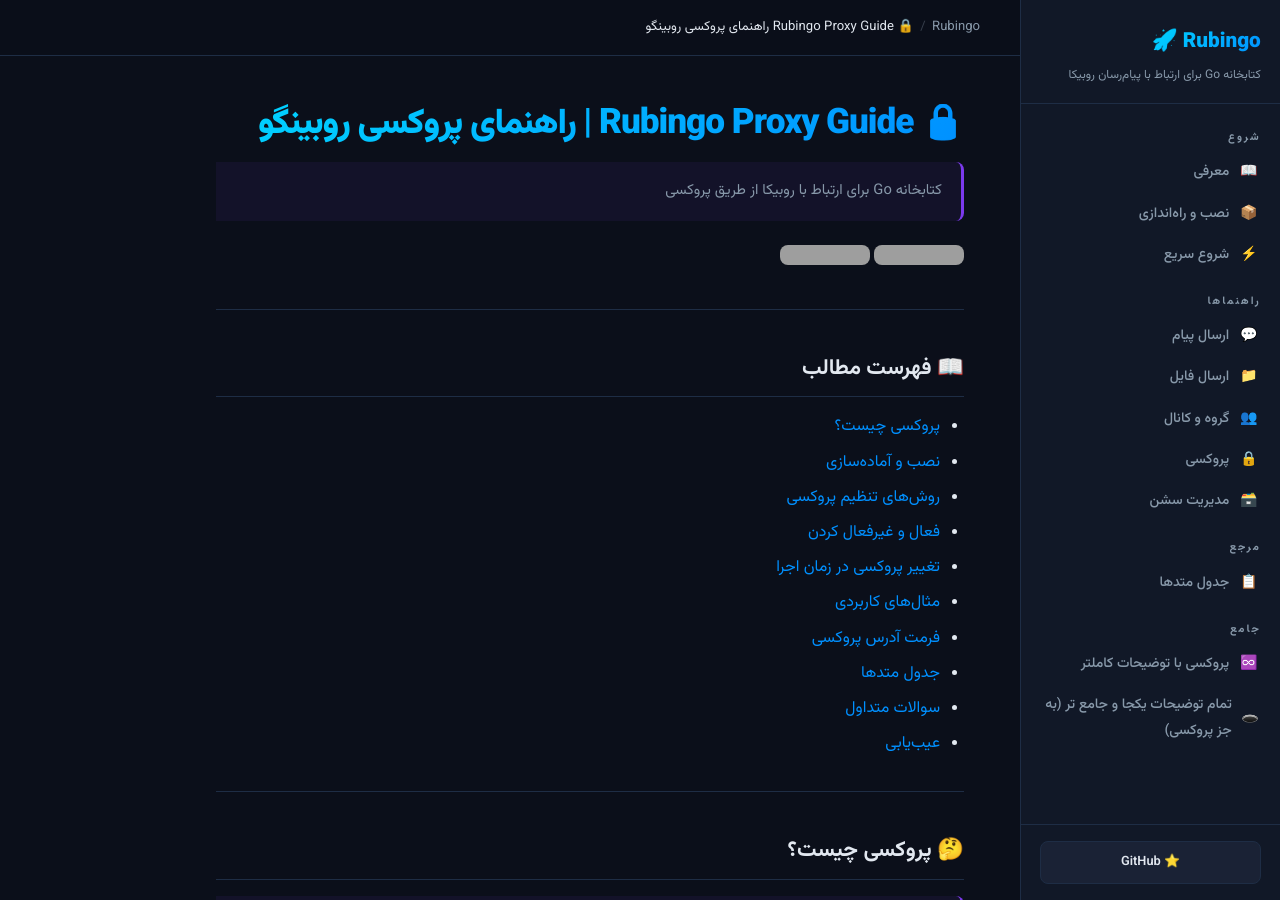
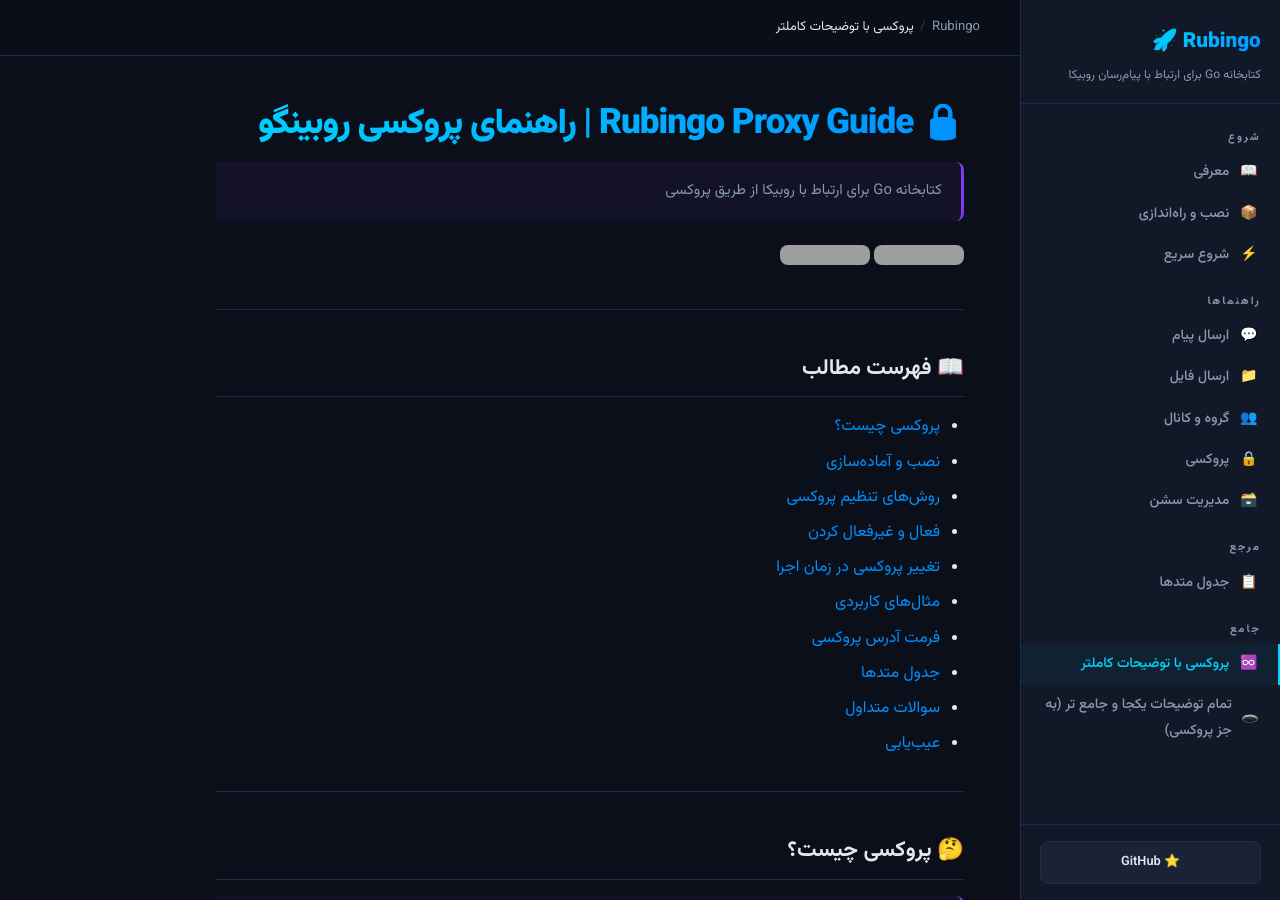
Before and after one commit to farshadnobody/Rubingo, a Jekyll site: the page built from docs/proxy_full_explained.md, in a window 1280 px wide and 900 px high. Built offline with Jekyll 4.4.1, drawn with Linux system fonts in a browser that asks for light colours; our own code applies the rules of GitHub Pages for plain Markdown files; grey boxes are pictures that could not be loaded.

Commit message:
Update proxy_full_explained.md

```diff
--- a/docs/proxy_full_explained.md
+++ b/docs/proxy_full_explained.md
@@ -1,3 +1,9 @@
+---
+layout: default
+title: پروکسی با توضیحات کاملتر
+permalink: /docs/proxyfullexplained/
+---
+
 # 🔒 Rubingo Proxy Guide | راهنمای پروکسی روبینگو
 
 > کتابخانه Go برای ارتباط با روبیکا از طریق پروکسی
```
